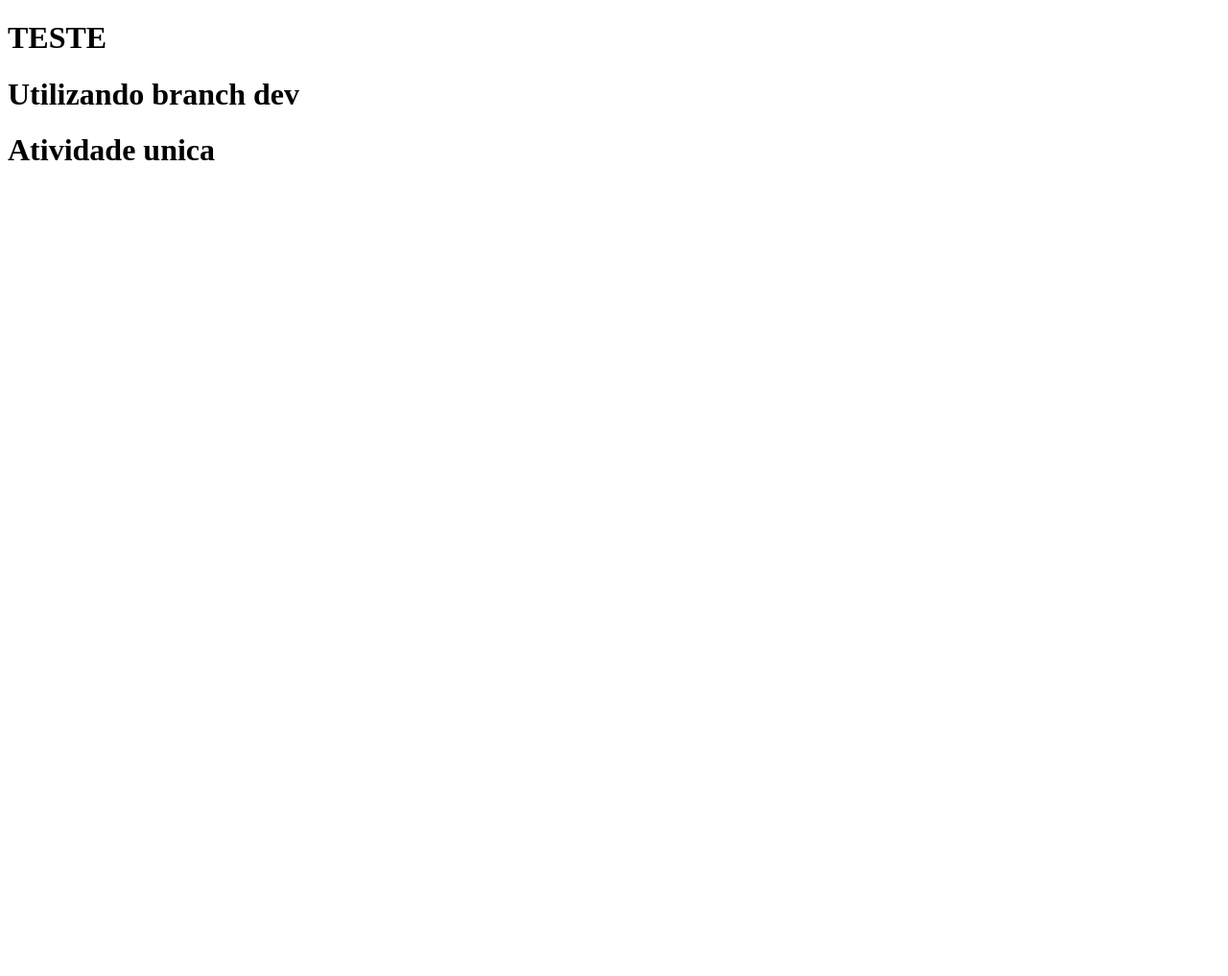
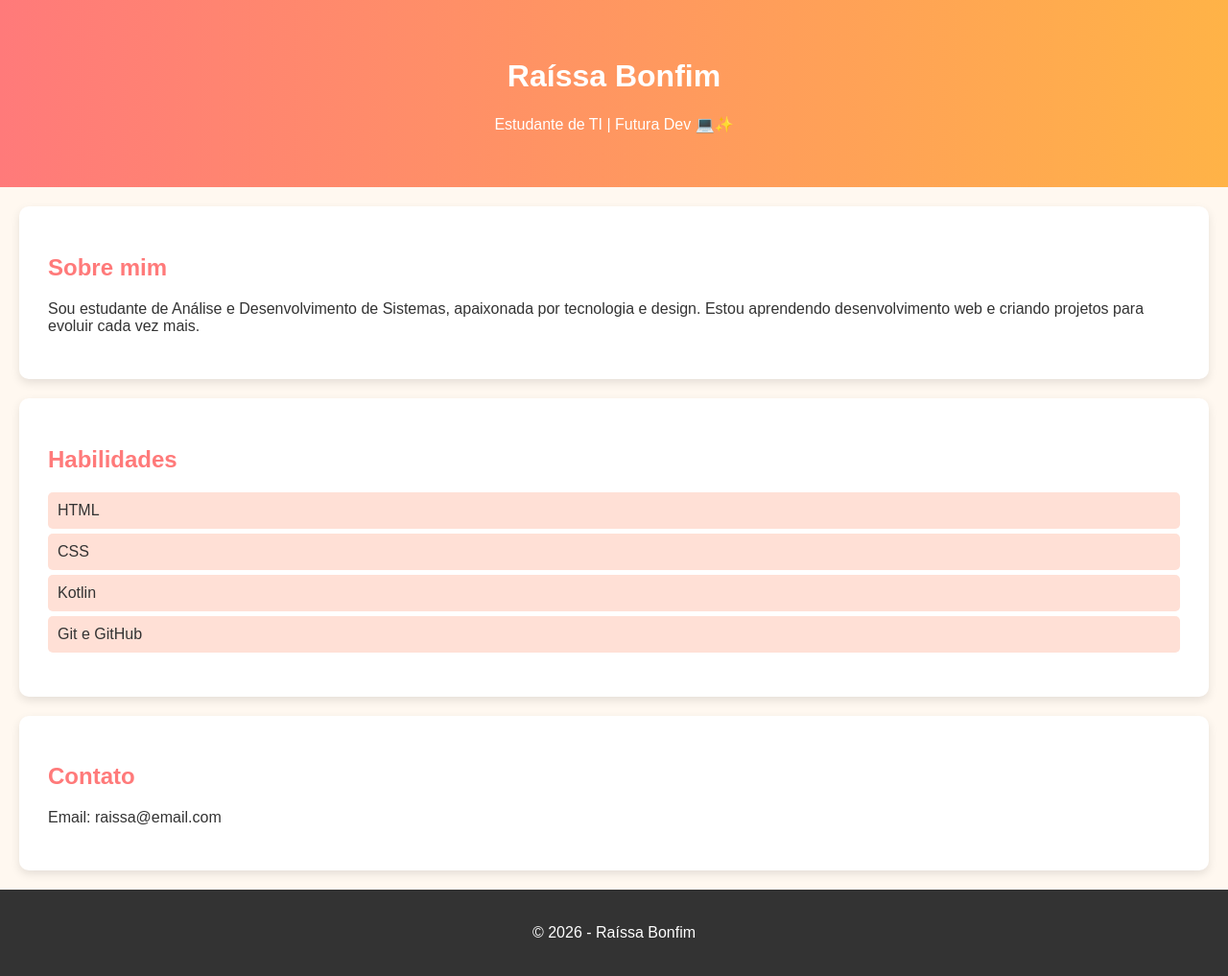
Before and after one commit to raissabonfim/DevOp, a plain HTML site: page Aula01/index.html in a window 1280 px wide. Shown: the whole page at 96% size. Before the commit the page ends 800 px from the top, so only its background shows below. Drawn offline with Linux system fonts and the light colour scheme.

Commit message:
pagina pessoal

```diff
--- a/Aula01/index.html
+++ b/Aula01/index.html
@@ -1,14 +1,40 @@
 <!DOCTYPE html>
-<html lang="en">
+<html lang="pt-br">
 <head>
     <meta charset="UTF-8">
-    <meta name="viewport" content="width=<device-width>, initial-scale=1.0">
-    <title>Document</title>
+    <title>Raíssa Bonfim</title>
+    <link rel="stylesheet" href="style.css">
 </head>
 <body>
-    <H1> TESTE </H1>
-     <H1> Utilizando branch dev</H1>
-      <H1> Atividade unica</H1>
+
+<header>
+    <h1>Raíssa Bonfim</h1>
+    <p>Estudante de TI | Futura Dev 💻✨</p>
+</header>
+
+<section class="sobre">
+    <h2>Sobre mim</h2>
+    <p>Sou estudante de Análise e Desenvolvimento de Sistemas, apaixonada por tecnologia e design. Estou aprendendo desenvolvimento web e criando projetos para evoluir cada vez mais.</p>
+</section>
+
+<section class="skills">
+    <h2>Habilidades</h2>
+    <ul>
+        <li>HTML</li>
+        <li>CSS</li>
+        <li>Kotlin</li>
+        <li>Git e GitHub</li>
+    </ul>
+</section>
+
+<section class="contato">
+    <h2>Contato</h2>
+    <p>Email: raissa@email.com</p>
+</section>
+
+<footer>
+    <p>© 2026 - Raíssa Bonfim</p>
+</footer>
 
 </body>
 </html>
--- a/Aula01/style.css
+++ b/Aula01/style.css
@@ -0,0 +1,44 @@
+body {
+    font-family: Arial, sans-serif;
+    margin: 0;
+    background-color: #fff8f0;
+    color: #333;
+}
+
+header {
+    background: linear-gradient(90deg, #ff7a7a, #ffb347);
+    color: white;
+    text-align: center;
+    padding: 40px;
+}
+
+section {
+    padding: 30px;
+    margin: 20px;
+    background: white;
+    border-radius: 10px;
+    box-shadow: 0 4px 10px rgba(0,0,0,0.1);
+}
+
+h2 {
+    color: #ff7a7a;
+}
+
+ul {
+    list-style: none;
+    padding: 0;
+}
+
+li {
+    background: #ffe0d6;
+    margin: 5px 0;
+    padding: 10px;
+    border-radius: 5px;
+}
+
+footer {
+    text-align: center;
+    padding: 20px;
+    background: #333;
+    color: white;
+}
```
Also changed, not shown: DevOp-main/Aula01/index.html (deleted, +0 -14 lines), DevOp-main/Aula01/style.css (deleted).
